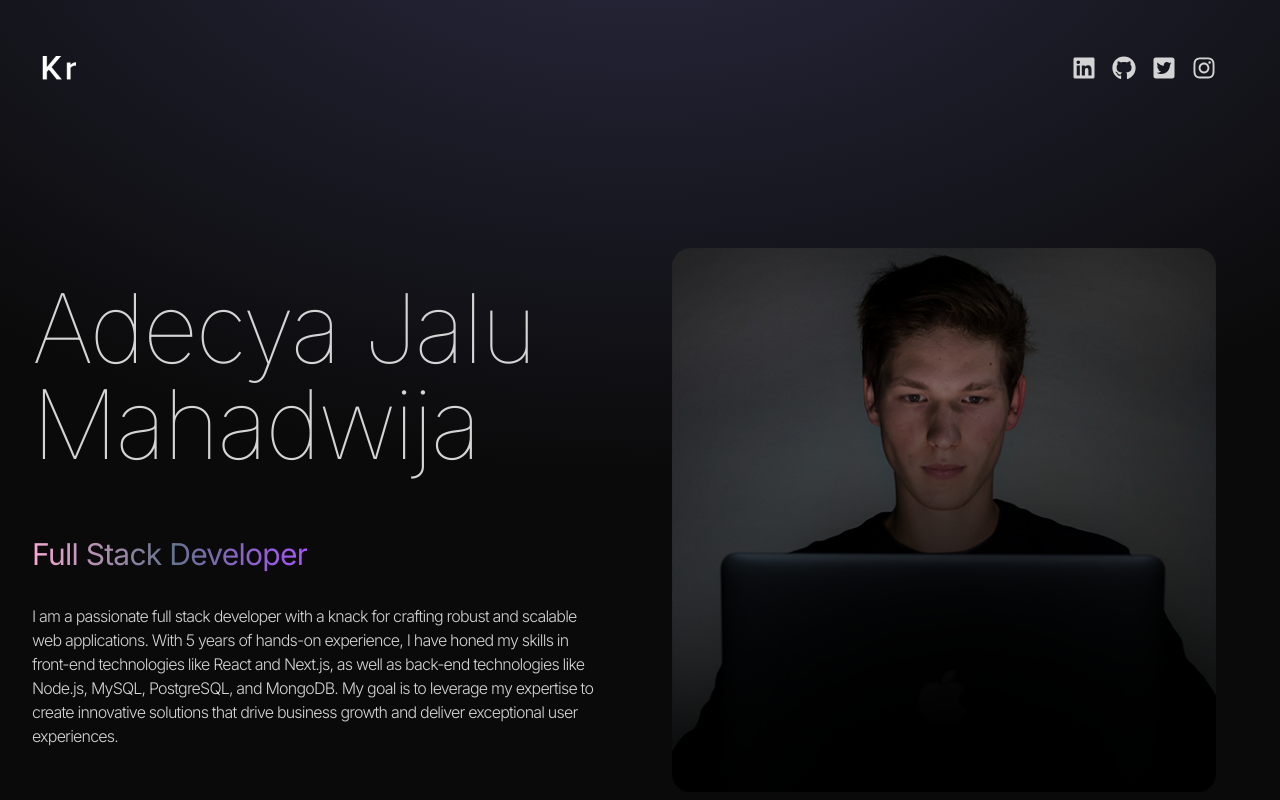
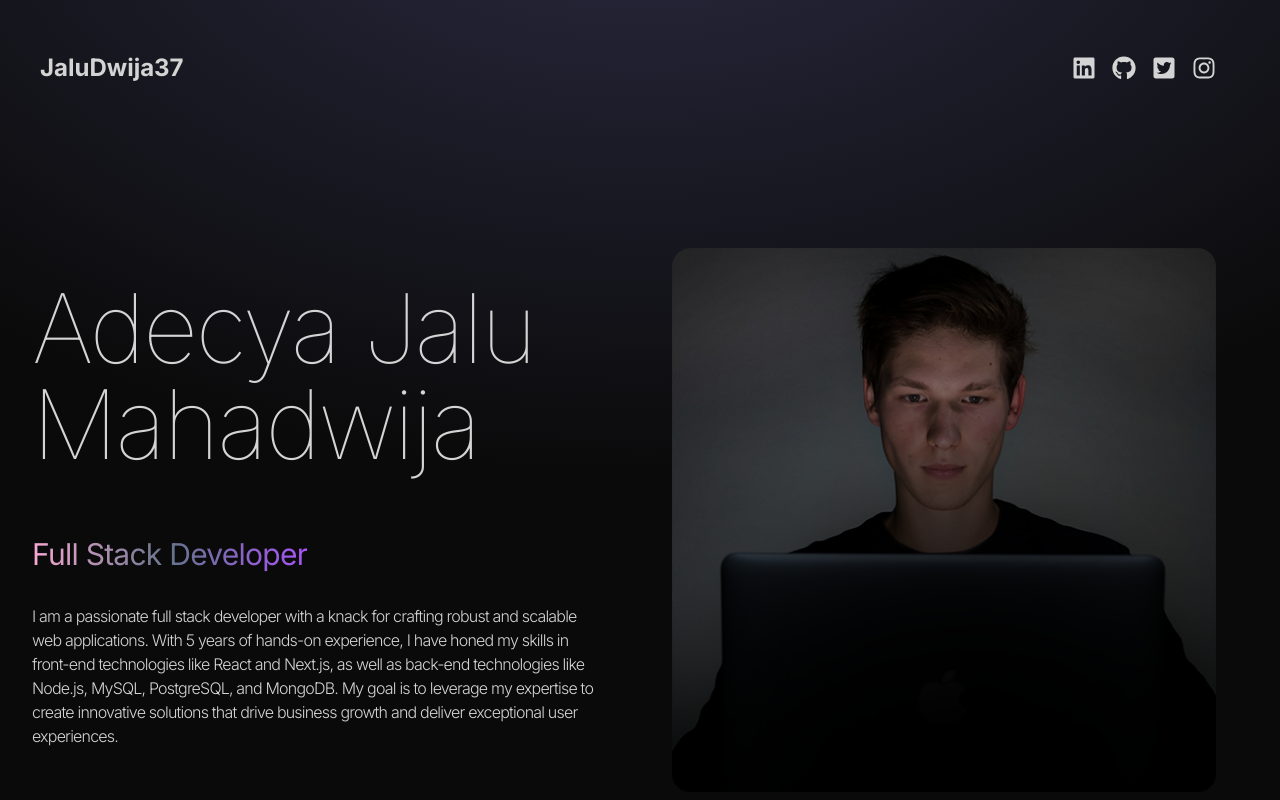
Before and after one commit to JaluDwija37/portfolio-react, a React (Vite) app: page / in a window 1280 px wide. Shown: the top 800 px of the page. Built offline with nearby package versions, Linux system fonts and the light colour scheme.

Commit message:
refactor : change logo to nickname

```diff
--- a/src/components/Navbar.jsx
+++ b/src/components/Navbar.jsx
@@ -1,4 +1,3 @@
-import logo from "../assets/kevinRushLogo.png";
 import { FaLinkedin } from "react-icons/fa";
 import { FaGithub } from "react-icons/fa";
 import { FaTwitterSquare } from "react-icons/fa";
@@ -8,9 +7,9 @@ const Navbar = () => {
   return (
     <nav className="mb-20 flex items-center justify-between py-6">
       <div className="flex flex-shrink-0 items-center">
-        <img className=" mx-2 w-10" src={logo} alt="logo" />
+        <h2 className="mx-2 w-10 font-bold text-2xl">JaluDwija37</h2>
       </div>
-      <div className=" m-8 flex items-center justify-center gap-4 text-2xl">
+      <div className="m-8 flex items-center justify-center gap-4 text-2xl">
         <FaLinkedin />
         <FaGithub />
         <FaTwitterSquare />
```
